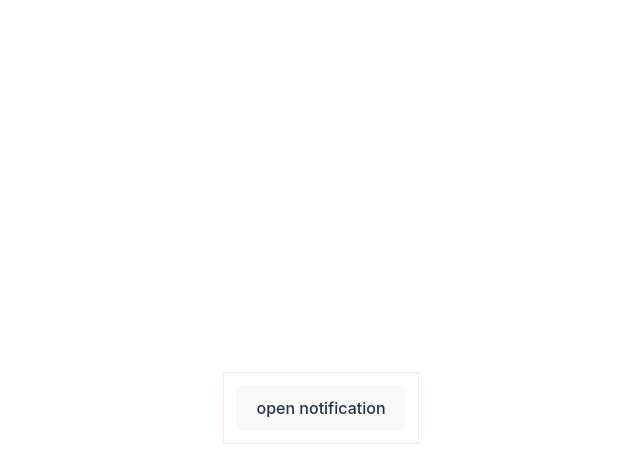
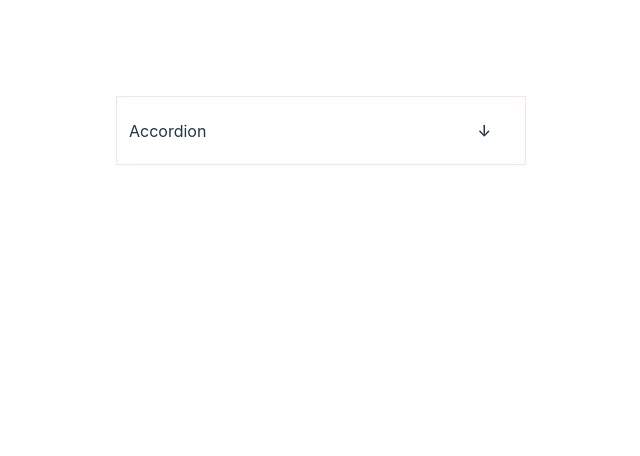
Before and after one commit to JayJay1024/JayUI, a React (Vite) app in the folder packages/site/: page / in a window 1280 px wide. Shown: the top 456 px of the page, without its empty margins (319-959 px from the left). Built offline with nearby package versions, Linux system fonts and the light colour scheme.

Commit message:
Accordion component

```diff
--- a/packages/site/package.json
+++ b/packages/site/package.json
@@ -19,6 +19,7 @@
   "devDependencies": {
     "@types/react": "^18.0.22",
     "@types/react-dom": "^18.0.7",
+    "@types/react-transition-group": "^4.4.5",
     "@vitejs/plugin-react": "^2.2.0",
     "autoprefixer": "^10.4.13",
     "postcss": "^8.4.18",
--- a/packages/site/src/App.tsx
+++ b/packages/site/src/App.tsx
@@ -1,6 +1,7 @@
 import { useCallback, useState } from "react";
 import { Calendar } from "./components/Calendar";
 import { Notification } from "./components/Notification";
+import { Accordion } from "./components/Accordion";
 
 interface Duration {
   start?: Date | number | null;
@@ -25,7 +26,7 @@ function App() {
   }, []);
 
   return (
-    <div className="w-screen h-screen flex items-center justify-center">
+    <div className="w-screen h-screen flex flex-col items-center pt-24">
       <div className="hidden flex-col gap-2">
         <div className="flex items-center justify-between gap-1 border rounded-lg h-12">
           <span className="w-2/5 text-center">{durationFormat.start ?? "Empty"}</span>
@@ -40,8 +41,12 @@ function App() {
         />
       </div>
 
-      <div className="mt-4 border border-red-100 p-3">
+      <div className="mt-4 border border-red-100 p-3 hidden">
         <Notification />
+      </div>
+
+      <div className="border border-red-100 p-3">
+        <Accordion />
       </div>
     </div>
   );
--- /dev/null
+++ b/packages/site/src/components/Accordion/index.tsx
@@ -0,0 +1,42 @@
+import { useEffect, useRef, useState } from "react";
+import { CSSTransition } from "react-transition-group";
+
+export const Accordion = () => {
+  const nodeRef = useRef<HTMLDivElement>(null);
+  const [inProp, setInProp] = useState(false);
+
+  const handleClick = () => {
+    setInProp((prev) => !prev);
+  };
+
+  useEffect(() => {
+    if (inProp && nodeRef.current) {
+      nodeRef.current.style.height = `${nodeRef.current.scrollHeight}px`;
+    }
+  }, [inProp]);
+
+  return (
+    <div className="w-96">
+      <div className="flex items-center justify-between">
+        <h3>Accordion</h3>
+        <button
+          className={`border-none hover:border-none focus:outline-none focus-visible:outline-none bg-transparent transition-transform duration-300 ${
+            inProp ? "-rotate-90" : "rotate-90"
+          }`}
+          onClick={handleClick}
+        >
+          {"->"}
+        </button>
+      </div>
+
+      <CSSTransition nodeRef={nodeRef} in={inProp} timeout={700} unmountOnExit classNames="accordion">
+        <div ref={nodeRef} className="h-max">
+          <p>
+            Lorem ipsum dolor sit amet, consectetur adipiscing elit. Suspendisse malesuada lacus ex, sit amet blandit
+            leo lobortis eget.
+          </p>
+        </div>
+      </CSSTransition>
+    </div>
+  );
+};
--- a/packages/site/src/index.css
+++ b/packages/site/src/index.css
@@ -1,6 +1,30 @@
 @tailwind base;
 @tailwind components;
 @tailwind utilities;
+
+.accordion-enter {
+  @apply opacity-0 h-0;
+}
+
+.accordion-enter-active {
+  @apply opacity-100 transition-all duration-700;
+}
+
+.accordion-enter-done {
+  @apply opacity-100;
+}
+
+.accordion-exit {
+  @apply opacity-100;
+}
+
+.accordion-exit-active {
+  @apply transition-all duration-700 opacity-0 !h-0;
+}
+
+.accordion-exit-done {
+  @apply opacity-0;
+}
 
 :root {
   font-family: Inter, Avenir, Helvetica, Arial, sans-serif;
```
Also changed, not shown: 1 other file (tests, documents, lock files or other folders).
